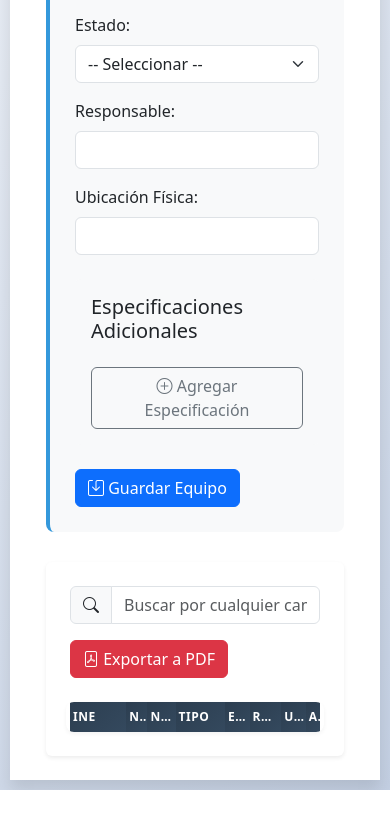
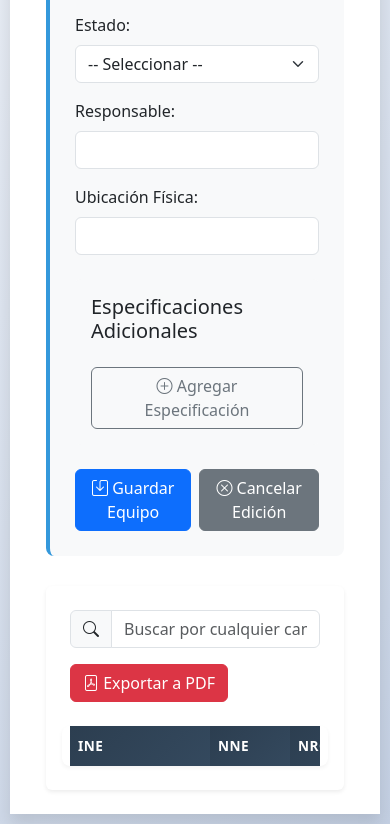
Before and after one commit to MiguelAngelZ1/gestion-equipos, a website: page frontend/index.html in a window 390 px wide. Shown: the part 582-1406 px from the top of the page. Before the commit the page ends 1372 px from the top, so only its background shows below. Drawn offline with nearby package versions, Linux system fonts and the light colour scheme; no server answers.

Commit message:
Reversion de cambios

```diff
--- a/frontend/index.html
+++ b/frontend/index.html
@@ -21,6 +21,7 @@
         <i class="bi bi-wifi"></i> En línea
       </div>
     </header>
+
 
     <main class="p-4">
       <!-- Contenedor de notificaciones -->
@@ -106,7 +107,7 @@
             <button type="submit" class="btn btn-primary" id="submitBtn">
               <i class="bi bi-save"></i> Guardar Equipo
             </button>
-            <button type="button" id="cancelEdit" class="btn btn-secondary" style="display: none;">
+            <button type="button" id="cancelEdit" class="btn btn-secondary">
               <i class="bi bi-x-circle"></i> Cancelar Edición
             </button>
           </div>
@@ -128,7 +129,7 @@
         </div>
 
         <div class="table-container">
-          <!-- QUITAR table-responsive PARA EVITAR SCROLL HORIZONTAL AUTOMÁTICO -->
+          <div class="table-responsive">
             <table id="equiposTable" class="table table-striped table-hover">
               <thead class="table-dark">
                 <tr>
@@ -145,10 +146,10 @@
               <tbody id="tablaBody"></tbody>
             </table>
           </div>
+        </div>
       </section>
     </main>
   </div>
-  <!-- Bootstrap JS Bundle with Popper -->
   <script src="https://cdn.jsdelivr.net/npm/bootstrap@5.3.0/dist/js/bootstrap.bundle.min.js"></script>
   <script src="script.js"></script>
 </body>
--- a/frontend/style.css
+++ b/frontend/style.css
@@ -60,7 +60,7 @@ body {
   transform: scale(1.05);
 }
 
-/* ===== TABLA DINÁMICA ADAPTATIVA - SIN CARDS ===== */
+/* ===== MEJORAS EN LA TABLA - SIN SALTOS DE LÍNEA ===== */
 .table-container {
   overflow-x: auto;
   border-radius: 8px;
@@ -71,74 +71,25 @@ body {
 
 #equiposTable {
   width: 100%;
-  table-layout: fixed;
+  table-layout: auto;
+  white-space: nowrap;
   margin-bottom: 0;
-  border-collapse: separate;
-  border-spacing: 0;
 }
 
 #equiposTable th,
 #equiposTable td {
-  padding: 12px 8px;
-  vertical-align: middle;
-  border-color: #e9ecef;
   white-space: nowrap;
   overflow: hidden;
   text-overflow: ellipsis;
-}
-
-/* Distribución inteligente de columnas */
-#equiposTable th:nth-child(1), /* INE */
-#equiposTable td:nth-child(1) {
-  width: 22%;
-  min-width: 180px;
-}
-
-#equiposTable th:nth-child(2), /* NNE */
-#equiposTable td:nth-child(2) {
-  width: 10%;
-  min-width: 90px;
-}
-
-#equiposTable th:nth-child(3), /* Serie */
-#equiposTable td:nth-child(3) {
-  width: 12%;
-  min-width: 110px;
-}
-
-#equiposTable th:nth-child(4), /* Tipo */
-#equiposTable td:nth-child(4) {
-  width: 18%;
-  min-width: 150px;
-}
-
-#equiposTable th:nth-child(5), /* Estado */
-#equiposTable td:nth-child(5) {
-  width: 10%;
-  min-width: 100px;
-}
-
-#equiposTable th:nth-child(6), /* Responsable */
-#equiposTable td:nth-child(6) {
-  width: 12%;
-  min-width: 110px;
-}
-
-#equiposTable th:nth-child(7), /* Ubicación */
-#equiposTable td:nth-child(7) {
-  width: 10%;
-  min-width: 90px;
-}
-
-#equiposTable th:nth-child(8), /* Acciones */
-#equiposTable td:nth-child(8) {
-  width: 6%;
-  min-width: 120px;
+  padding: 12px 10px;
+  vertical-align: middle;
+  border-color: #e9ecef;
 }
 
 /* Tooltip para texto largo */
 #equiposTable td {
   position: relative;
+  cursor: help;
 }
 
 #equiposTable td:hover::after {
@@ -153,9 +104,57 @@ body {
   font-size: 0.875rem;
   z-index: 1000;
   white-space: normal;
-  width: 250px;
+  width: 200px;
   box-shadow: 0 4px 8px rgba(0, 0, 0, 0.2);
-  pointer-events: none;
+}
+
+/* Columnas específicas con anchos optimizados */
+#equiposTable th:nth-child(1), /* INE */
+#equiposTable td:nth-child(1) {
+  min-width: 180px;
+  max-width: 220px;
+}
+
+#equiposTable th:nth-child(2), /* NNE */
+#equiposTable td:nth-child(2) {
+  min-width: 100px;
+  max-width: 120px;
+}
+
+#equiposTable th:nth-child(3), /* Serie */
+#equiposTable td:nth-child(3) {
+  min-width: 120px;
+  max-width: 150px;
+}
+
+#equiposTable th:nth-child(4), /* Tipo */
+#equiposTable td:nth-child(4) {
+  min-width: 140px;
+  max-width: 180px;
+}
+
+#equiposTable th:nth-child(5), /* Estado */
+#equiposTable td:nth-child(5) {
+  min-width: 100px;
+  max-width: 120px;
+}
+
+#equiposTable th:nth-child(6), /* Responsable */
+#equiposTable td:nth-child(6) {
+  min-width: 120px;
+  max-width: 150px;
+}
+
+#equiposTable th:nth-child(7), /* Ubicación */
+#equiposTable td:nth-child(7) {
+  min-width: 100px;
+  max-width: 120px;
+}
+
+#equiposTable th:nth-child(8), /* Acciones */
+#equiposTable td:nth-child(8) {
+  min-width: 140px;
+  max-width: 140px;
 }
 
 .table thead th {
@@ -166,9 +165,7 @@ body {
   letter-spacing: 0.5px;
   font-size: 0.85rem;
   border: none;
-  padding: 15px 8px;
-  position: sticky;
-  top: 0;
+  padding: 15px 10px;
 }
 
 .table tbody tr:nth-child(even) {
@@ -613,6 +610,85 @@ body {
   align-items: center;
 }
 
+/* Ajustes para pantallas pequeñas */
+@media (max-width: 768px) {
+  body {
+    padding: 10px;
+  }
+
+  .container {
+    border-radius: 0;
+  }
+
+  .table-container {
+    margin: 0 -0.5rem;
+    padding: 0 0.5rem;
+    font-size: 0.85rem;
+  }
+
+  #equiposTable th,
+  #equiposTable td {
+    padding: 10px 8px;
+    font-size: 0.85rem;
+  }
+
+  #equiposTable th:nth-child(1),
+  #equiposTable td:nth-child(1) {
+    min-width: 140px;
+    max-width: 160px;
+  }
+
+  #equiposTable th:nth-child(2),
+  #equiposTable td:nth-child(2) {
+    min-width: 80px;
+    max-width: 100px;
+  }
+
+  #equiposTable th:nth-child(3),
+  #equiposTable td:nth-child(3) {
+    min-width: 100px;
+    max-width: 120px;
+  }
+
+  .notification-container {
+    top: 10px;
+    right: 10px;
+    left: 10px;
+    max-width: none;
+  }
+
+  .modal-content {
+    max-height: 95vh;
+    margin: 10px;
+  }
+
+  .modal-body {
+    max-height: calc(95vh - 150px);
+  }
+
+  .info-grid {
+    grid-template-columns: 1fr;
+  }
+
+  .especificaciones-grid {
+    grid-template-columns: 1fr;
+  }
+
+  .btn-action {
+    display: block;
+    width: 100%;
+    margin-bottom: 5px;
+  }
+
+  .modal-footer {
+    flex-direction: column;
+  }
+
+  .modal-footer .btn {
+    width: 100%;
+  }
+}
+
 /* ===== ESTILOS PARA MODO OFFLINE ===== */
 .online-status {
     position: fixed;
@@ -669,228 +745,8 @@ body {
     }
 }
 
-/* ===== RESPONSIVE PARA TABLA DINÁMICA ===== */
-
-/* Pantallas medianas (tablets) */
-@media (max-width: 1024px) {
-  .table-container {
-    margin: 0 -0.5rem;
-    padding: 0 0.5rem;
-  }
-
-  #equiposTable th,
-  #equiposTable td {
-    padding: 10px 6px;
-    font-size: 0.85rem;
-  }
-
-  /* Ajustar anchos de columnas para tablets */
-  #equiposTable th:nth-child(1),
-  #equiposTable td:nth-child(1) {
-    width: 20%;
-    min-width: 160px;
-  }
-
-  #equiposTable th:nth-child(2),
-  #equiposTable td:nth-child(2) {
-    width: 8%;
-    min-width: 80px;
-  }
-
-  #equiposTable th:nth-child(3),
-  #equiposTable td:nth-child(3) {
-    width: 10%;
-    min-width: 100px;
-  }
-
-  #equiposTable th:nth-child(4),
-  #equiposTable td:nth-child(4) {
-    width: 16%;
-    min-width: 140px;
-  }
-
-  #equiposTable th:nth-child(5),
-  #equiposTable td:nth-child(5) {
-    width: 9%;
-    min-width: 90px;
-  }
-
-  #equiposTable th:nth-child(6),
-  #equiposTable td:nth-child(6) {
-    width: 11%;
-    min-width: 100px;
-  }
-
-  #equiposTable th:nth-child(7),
-  #equiposTable td:nth-child(7) {
-    width: 9%;
-    min-width: 80px;
-  }
-
-  #equiposTable th:nth-child(8),
-  #equiposTable td:nth-child(8) {
-    width: 7%;
-    min-width: 110px;
-  }
-
-  .btn-action {
-    padding: 5px 8px;
-    font-size: 0.9rem;
-  }
-}
-
-/* Pantallas pequeñas (móviles grandes) */
+/* Ajustes responsive para el estado online */
 @media (max-width: 768px) {
-  body {
-    padding: 10px;
-  }
-
-  .container {
-    border-radius: 0;
-  }
-
-  .table-container {
-    margin: 0 -0.25rem;
-    padding: 0 0.25rem;
-    font-size: 0.8rem;
-  }
-
-  #equiposTable th,
-  #equiposTable td {
-    padding: 8px 4px;
-    font-size: 0.8rem;
-  }
-
-  /* Ajustes más compactos para móviles */
-  #equiposTable th:nth-child(1),
-  #equiposTable td:nth-child(1) {
-    width: 18%;
-    min-width: 140px;
-  }
-
-  #equiposTable th:nth-child(2),
-  #equiposTable td:nth-child(2) {
-    width: 7%;
-    min-width: 70px;
-  }
-
-  #equiposTable th:nth-child(3),
-  #equiposTable td:nth-child(3) {
-    width: 9%;
-    min-width: 90px;
-  }
-
-  #equiposTable th:nth-child(4),
-  #equiposTable td:nth-child(4) {
-    width: 15%;
-    min-width: 120px;
-  }
-
-  #equiposTable th:nth-child(5),
-  #equiposTable td:nth-child(5) {
-    width: 8%;
-    min-width: 80px;
-  }
-
-  #equiposTable th:nth-child(6),
-  #equiposTable td:nth-child(6) {
-    width: 10%;
-    min-width: 90px;
-  }
-
-  #equiposTable th:nth-child(7),
-  #equiposTable td:nth-child(7) {
-    width: 8%;
-    min-width: 70px;
-  }
-
-  #equiposTable th:nth-child(8),
-  #equiposTable td:nth-child(8) {
-    width: 5%;
-    min-width: 100px;
-  }
-
-  .btn-action {
-    padding: 4px 6px;
-    font-size: 0.8rem;
-    margin: 1px;
-  }
-
-  .notification-container {
-    top: 10px;
-    right: 10px;
-    left: 10px;
-    max-width: none;
-  }
-}
-
-/* Pantallas muy pequeñas (móviles pequeños) */
-@media (max-width: 480px) {
-  #equiposTable th,
-  #equiposTable td {
-    padding: 6px 3px;
-    font-size: 0.75rem;
-  }
-
-  /* Reducir aún más para móviles pequeños */
-  #equiposTable th:nth-child(1),
-  #equiposTable td:nth-child(1) {
-    width: 16%;
-    min-width: 120px;
-  }
-
-  #equiposTable th:nth-child(2),
-  #equiposTable td:nth-child(2) {
-    width: 6%;
-    min-width: 60px;
-  }
-
-  #equiposTable th:nth-child(3),
-  #equiposTable td:nth-child(3) {
-    width: 8%;
-    min-width: 80px;
-  }
-
-  #equiposTable th:nth-child(4),
-  #equiposTable td:nth-child(4) {
-    width: 14%;
-    min-width: 110px;
-  }
-
-  #equiposTable th:nth-child(5),
-  #equiposTable td:nth-child(5) {
-    width: 7%;
-    min-width: 70px;
-  }
-
-  #equiposTable th:nth-child(6),
-  #equiposTable td:nth-child(6) {
-    width: 9%;
-    min-width: 80px;
-  }
-
-  #equiposTable th:nth-child(7),
-  #equiposTable td:nth-child(7) {
-    width: 7%;
-    min-width: 60px;
-  }
-
-  #equiposTable th:nth-child(8),
-  #equiposTable td:nth-child(8) {
-    width: 4%;
-    min-width: 90px;
-  }
-
-  .btn-action {
-    padding: 3px 5px;
-    font-size: 0.75rem;
-  }
-
-  /* Ocultar texto en botones, solo iconos */
-  .btn-action span {
-    display: none;
-  }
-
     .online-status {
         top: 60px;
         right: 10px;
@@ -898,37 +754,3 @@ body {
         text-align: center;
     }
 }
-
-/* Asegurar que la tabla siempre mantenga su estructura */
-.table-responsive {
-  overflow-x: auto;
-  -webkit-overflow-scrolling: touch;
-}
-
-/* Mantener la tabla como tabla en todos los dispositivos */
-@media (max-width: 768px) {
-  .table-responsive {
-    border: 0;
-  }
-
-  #equiposTable {
-    display: table !important;
-  }
-
-  #equiposTable thead {
-    display: table-header-group !important;
-  }
-
-  #equiposTable tbody {
-    display: table-row-group !important;
-  }
-
-  #equiposTable tr {
-    display: table-row !important;
-  }
-
-  #equiposTable th,
-  #equiposTable td {
-    display: table-cell !important;
-  }
-}
```
Also changed, not shown: frontend/script.js (+24 -18 lines). Lines whose indentation alone changed are shown as unchanged.
